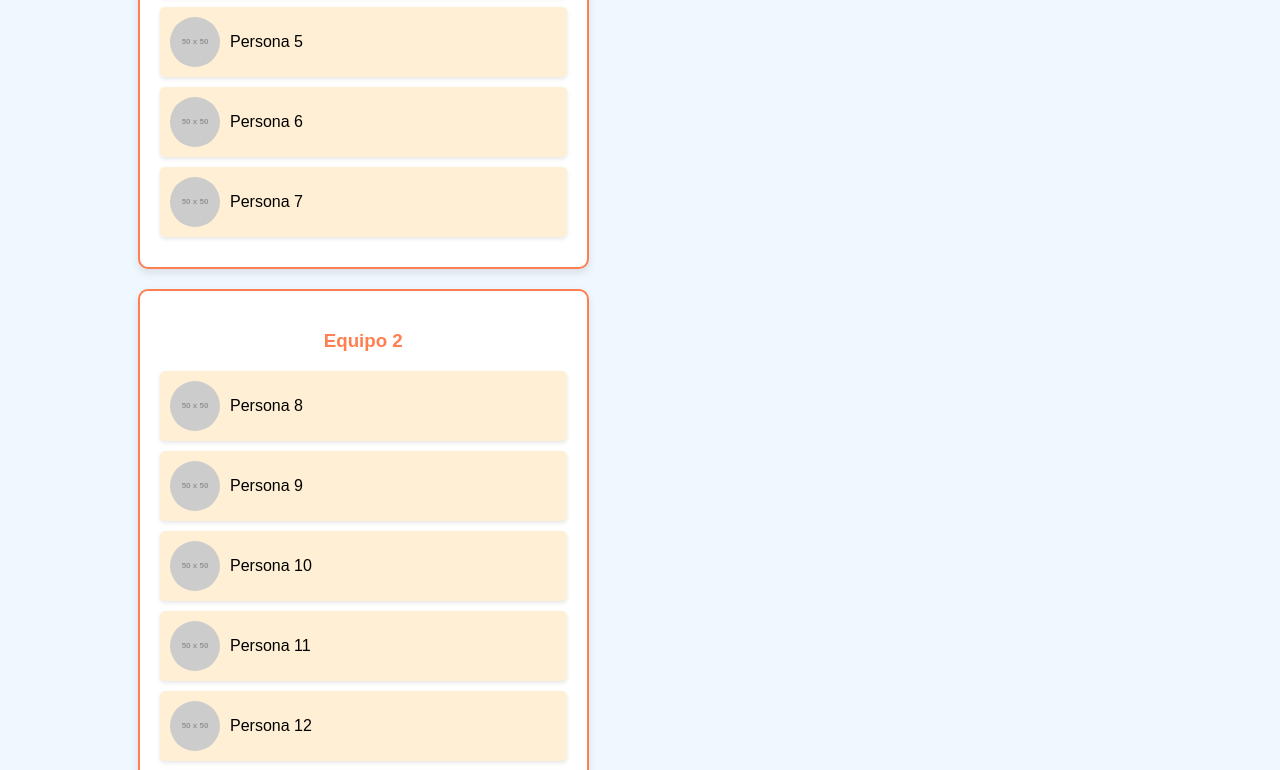
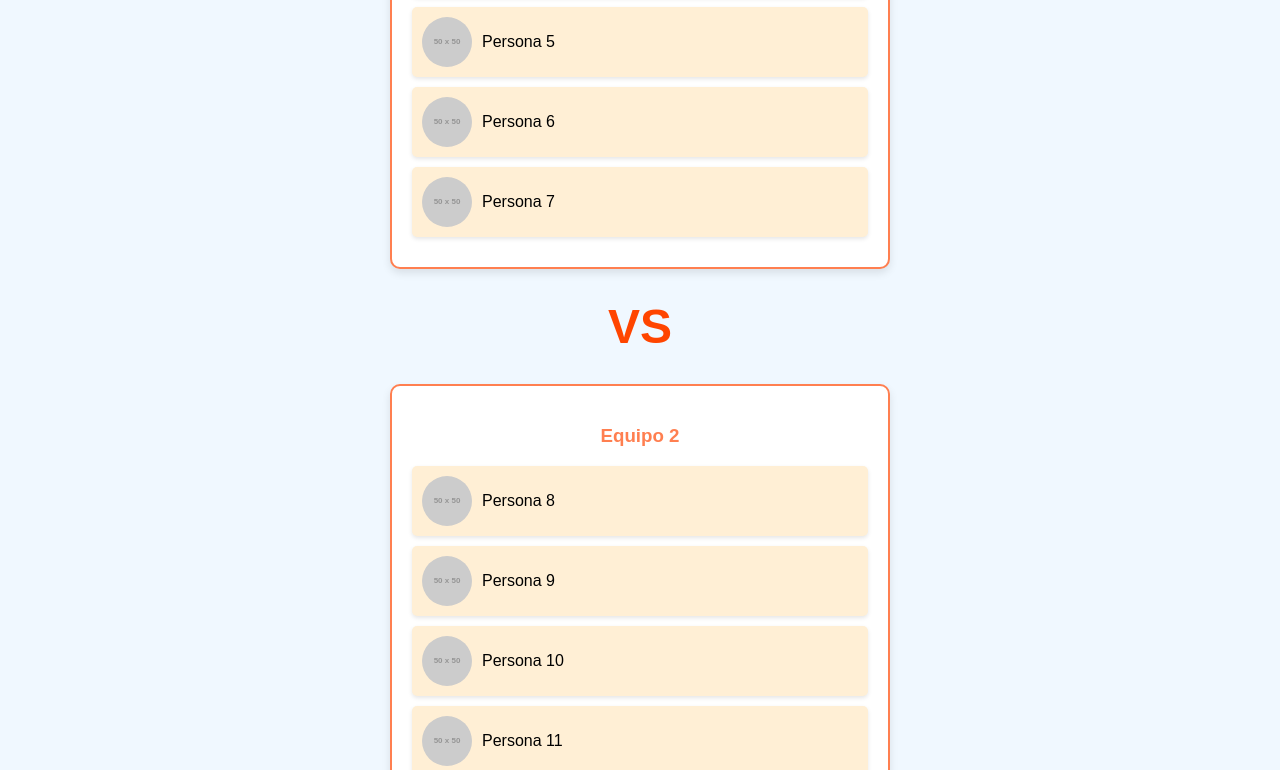
Before and after one commit to gema19072024/cumplegema.github.io, a plain HTML site: page index.html in a window 1280 px wide. Shown: the part 726-1496 px from the top of the page. Drawn offline with Linux system fonts and the light colour scheme; placeholder pictures from the web are drawn by us.

Commit message:
Add files via upload

```diff
--- a/index.html
+++ b/index.html
@@ -38,14 +38,16 @@
         }
         .teams-container {
             display: flex;
+            flex-wrap: wrap;
+            justify-content: center;
             align-items: center;
-            flex-wrap: wrap;
             margin-top: 20px;
         }
         .teams {
             display: flex;
             flex-direction: column;
-            width: 44%;
+            width: 100%;
+            max-width: 500px;
             margin: 10px;
         }
         .team {
@@ -92,6 +94,8 @@
             color: #ff4500;
             animation: bounce 1s infinite;
             margin: 20px;
+            text-align: center;
+            width: 100%;
         }
         @keyframes bounce {
             0%, 20%, 50%, 80%, 100% {
```
